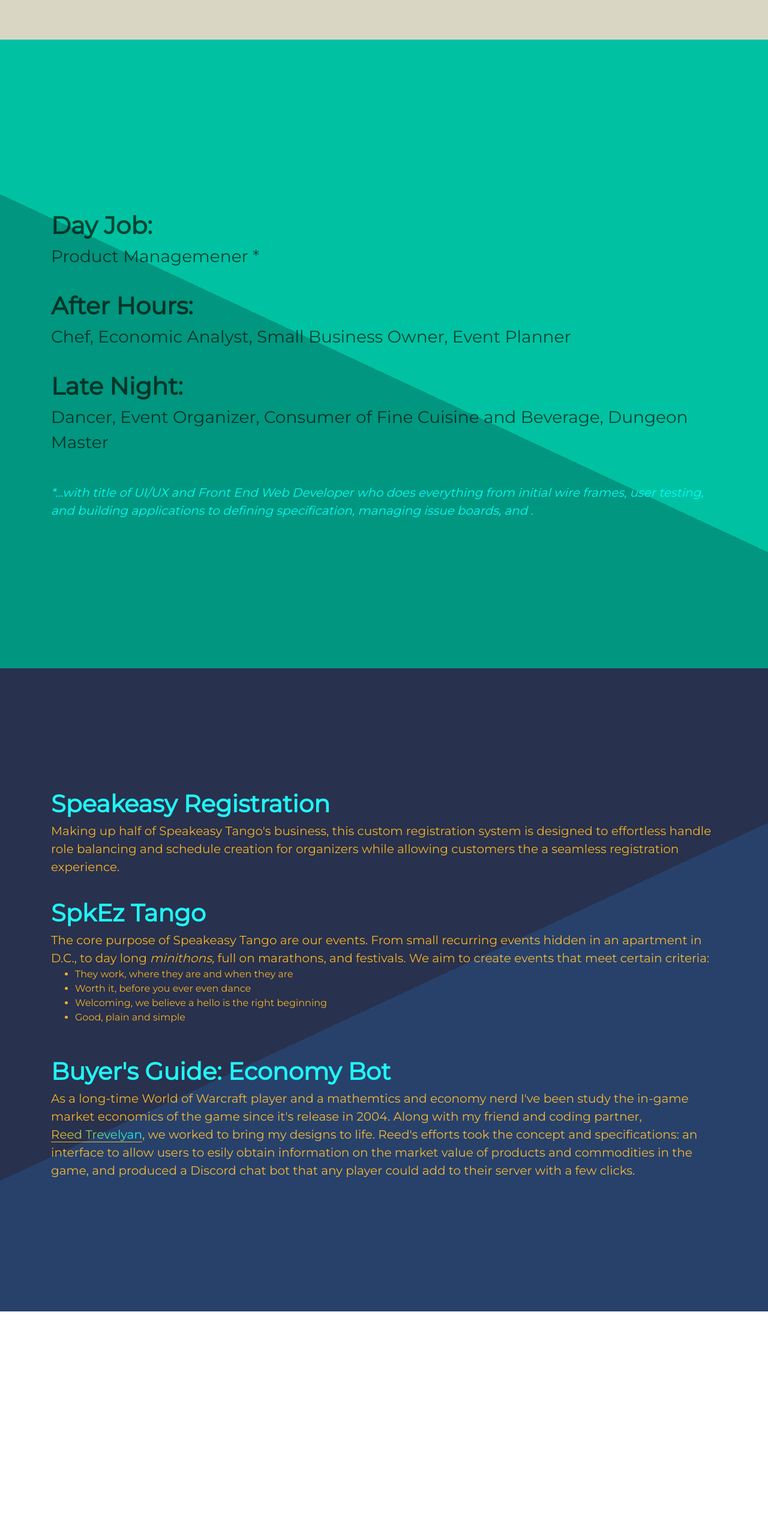
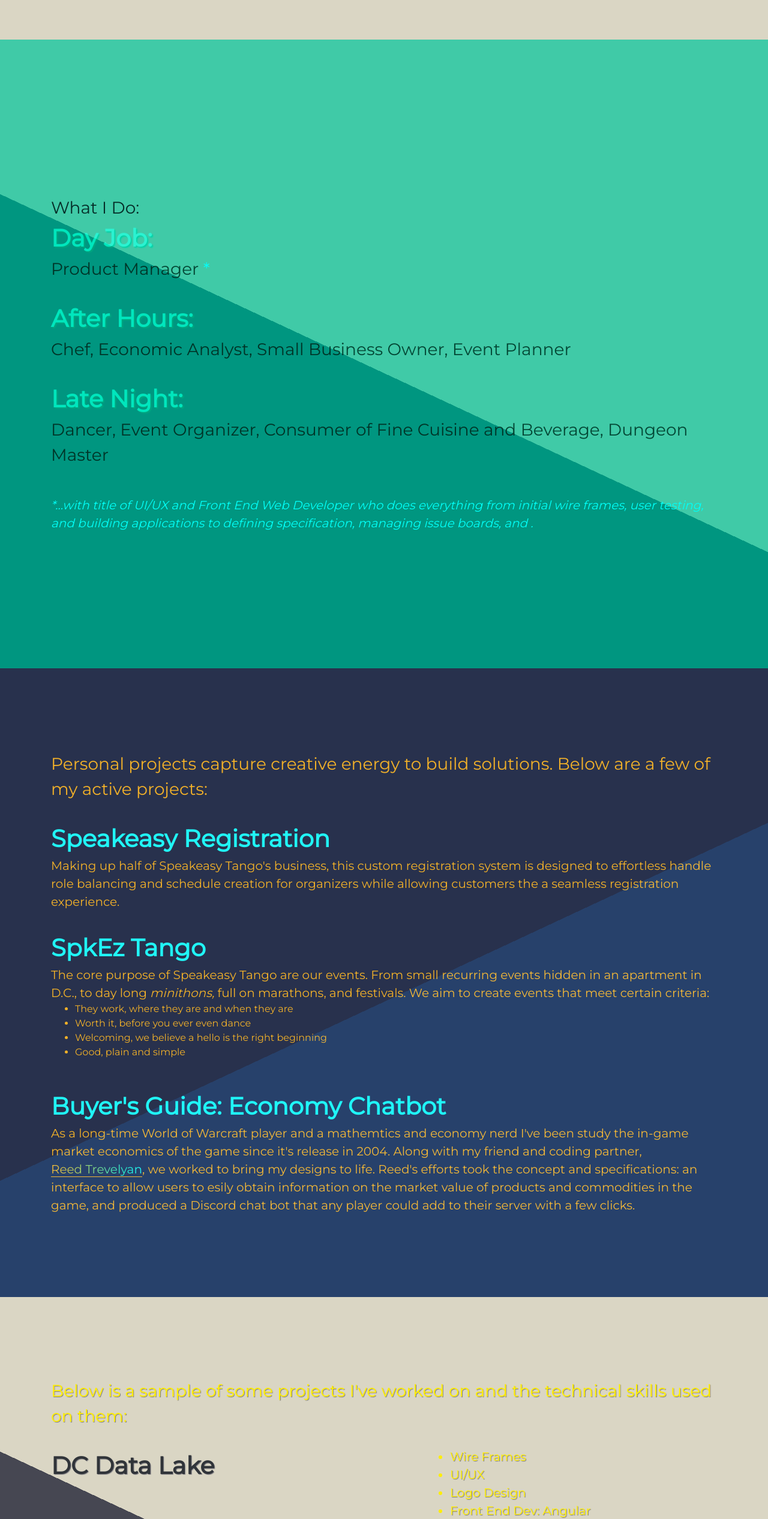
Before and after one commit to unlockedSound/chorvinsky_website, a React (Create React App) app: page / in a window 1280 px wide. Shown: the part 1038-3570 px from the top of the page at 60% size. Before the commit the page ends 3224 px from the top, so only its background shows below. Built offline with nearby package versions, Linux system fonts and the light colour scheme.

Commit message:
almost there, finish contact section; decide if I'm ditching nightmare entirely; fix text in projects

```diff
--- a/src/App.js
+++ b/src/App.js
@@ -32,12 +32,15 @@
                 <section className="about">
                     <div className="about__inside container-fluid">
                         <div className="container justify-content-center about__content">
+                            <div className="about__content__opener">
+                                What I Do:
+                            </div>
                             <div className="about__content__title">
                                 Day Job:
                             </div>
                             <div className="about__content__text">
-                                Product Managemener
-                                <span className="about__text--extra"> *</span>
+                                Product Manager
+                                <span className="about__content__text--extra"> *</span>
                             </div>
                             <div className="about__content__title">
                                 After Hours:
@@ -53,34 +56,39 @@
                             </div>
                             <div className="about__content__text__special about__content__text__special--extra">
                                 *&#8230;with title of UI/UX and Front End Web Developer who does everything from
-                                initial wire frames, user testing, and building applications to defining specification, managing issue boards, and .
+                                initial wire frames, user testing, and building applications to defining specification,
+                                managing issue boards, and .
                             </div>
                         </div>
                     </div>
                 </section>
 
-                <section className="projects">
-                    <div className="projects__inside container-fluid">
-                        <div className="projects__content container justify-content-center">
-                            <div className="projects__content__title">
+                <section className="personal">
+                    <div className="personal__inside container-fluid">
+                        <div className="personal__content container justify-content-center">
+                            <div className="personal__content__opener">
+                                Personal projects capture creative energy to build solutions. Below are a few of my
+                                active projects:
+                            </div>
+                            <div className="personal__content__title">
                                 Speakeasy Registration
                             </div>
-                            <div className="projects__content__text">
+                            <div className="personal__content__text">
                                 Making up half of Speakeasy Tango's business, this custom registration system is
                                 designed to
                                 effortless handle role balancing and schedule creation for organizers while allowing
                                 customers the a seamless registration experience.
                             </div>
 
-                            <div className="projects__content__title">
+                            <div className="personal__content__title">
                                 SpkEz Tango
                             </div>
-                            <div className="projects__content__text">
+                            <div className="personal__content__text">
                                 The core purpose of Speakeasy Tango are our events. From small recurring events hidden
                                 in an apartment in D.C., to day long <span
-                                className="projects__content__text--italics">minithons,</span> full on
+                                className="personal__content__text--italics">minithons,</span> full on
                                 marathons, and festivals. We aim to create events that meet certain criteria:
-                                <ul className="projects__content__text__list">
+                                <ul className="personal__content__text__list">
                                     <li>
                                         They work, where they are and when they are
                                     </li>
@@ -96,14 +104,15 @@
                                 </ul>
                             </div>
 
-                            <div className="projects__content__title">
-                                Buyer's Guide: Economy Bot
+                            <div className="personal__content__title">
+                                Buyer's Guide: Economy Chatbot
                             </div>
-                            <div className="projects__content__text">
+                            <div className="personal__content__text">
                                 As a long-time World of Warcraft player and a mathemtics and economy nerd I've been
                                 study the in-game market economics of the game since it's release in 2004. Along with my
                                 friend and coding partner, <a href="https://github.com/Heanthor"
-                                                              className="projects__content__text--link">Reed Trevelyan</a>, we
+                                                              className="personal__content__text--link">Reed
+                                Trevelyan</a>, we
                                 worked to
                                 bring my designs to life. Reed's efforts took the concept and specifications: an
                                 interface to allow users to esily obtain information on the market value of products and
@@ -116,24 +125,89 @@
                     </div>
                 </section>
 
-                {/*<div className="projects">*/}
-                {/*    <div className="col-12">*/}
-                {/*        Between work and hope I tend to keep myself busy with more than a few projects.*/}
-                {/*    </div>*/}
-                {/*    <div className="projects__dcGov"></div>*/}
+                <section className="projects">
+                    <div className="projects__inside">
+                        <div className="projects__content container justify-content-center">
+                            <div className="projects__content__opener">
+                                Below is a sample of some projects I've worked on and the technical skills used on them:
+                            </div>
+                            <div className="row">
+                                <div className="projects__content__work col-12 col-md-6">
+                                    DC Data Lake
+                                </div>
+                                <ul className="projects__content__skill__list col-12 offset-md-1 col-md-5">
+                                    <li className="projects__content__skill">Wire Frames</li>
+                                    <li className="projects__content__skill">UI/UX</li>
+                                    <li className="projects__content__skill">Logo Design</li>
+                                    <li className="projects__content__skill">Front End Dev: Angular</li>
+                                    <li className="projects__content__skill">HTML, SCSS, TypeScript</li>
+                                </ul>
+                            </div>
+                            <div className="row">
+                                <div className="projects__content__work col-12 col-md-6">
+                                    <a className="projects__content__work--link" href="http://crimecards.dc.gov/">DC
+                                        Crime Cards</a>
+                                </div>
+                                <ul className="projects__content__skill__list col-12 offset-md-1 col-md-5">
+                                    <li className="projects__content__skill">Wire Frames</li>
+                                    <li className="projects__content__skill">Mock Up</li>
+                                    <li className="projects__content__skill">UI/UX</li>
+                                    <li className="projects__content__skill">Symbology Design</li>
+                                    <li className="projects__content__skill">Front End Dev: Angular</li>
+                                    <li className="projects__content__skill">HTML, SCSS, TypeScript</li>
+                                </ul>
+                            </div>
+                            <div className="row">
+                                <div className="projects__content__work col-12 col-md-6">
+                                    <a className="projects__content__work--link" href="http://speakeasytango.com/">Speakeasy
+                                        Registration System</a>
+                                </div>
+                                <ul className="projects__content__skill__list col-12 offset-md-1 col-md-5">
+                                    <li className="projects__content__skill">Wire Frames</li>
+                                    <li className="projects__content__skill">Mock Up</li>
+                                    <li className="projects__content__skill">UI/UX</li>
+                                    <li className="projects__content__skill">Front End Dev: React</li>
+                                    <li className="projects__content__skill">User Testing</li>
+                                    <li className="projects__content__skill">HTML, SCSS, JavaScript</li>
+                                </ul>
+                            </div>
+                            <div className="row">
+                                <div className="projects__content__work col-12 col-md-6">
+                                    <a className="projects__content__work--link"
+                                       href="https://github.com/Heanthor/auctioneer-bot">Buyer's
+                                        Guide: Economy Chatbot</a>
+                                </div>
+                                <ul className="projects__content__skill__list col-12 offset-md-1 col-md-5">
+                                    <li className="projects__content__skill">Wire Frames</li>
+                                    <li className="projects__content__skill">UI/UX</li>
+                                    <li className="projects__content__skill">Python</li>
+                                    <li className="projects__content__skill">Economic Analysis</li>
+                                </ul>
+                            </div>
 
-                {/*    <div className="projects__spkez"></div>*/}
-                {/*    <div className="projects__bg"></div>*/}
-                {/*</div>*/}
+                        </div>
+                    </div>
+                </section>
 
-                {/*<section className="row atc">*/}
-                {/*</section>*/}
+                <section className="contact">
+                    <div className="contact__inside container-fluid">
+                        <div className="container justify-content-center contact__content">
 
-                {/*<section className="row undergrad">*/}
-                {/*</section>*/}
+                            <div className="contact__content__hire">
+                                I'm always looking for interesting projects and teams. If you think I could be a good
+                                fit for your <a className="contact__content__hire--link" href="">get in touch</a>.
+                            </div>
+                            <div className="contact__content__follow">
+                                Otherwise feel free to follow my work and check out Speakeasy Tango's newest projects
+                            </div>
+                            <div className="row">
+                                <a className="col-6 contact__content__connect">Github</a>
+                                <a className="col-6 contact__content__connect">SpkEz</a>
+                            </div>
 
-                {/*<section className="row dreamWizards">*/}
-                {/*</section>*/}
+                        </div>
+                    </div>
+                </section>
 
             </div>
         );
--- a/src/App.scss
+++ b/src/App.scss
@@ -41,9 +41,9 @@
 //$nightmare-tertiary:  #323130;
 //$nightmare-accent:    #00c2a3;
 
-$nightmare-tertiary: #00c2a3;
+$nightmare-tertiary: #40CAA7;
 $nightmare-primary: #052d28;
-$nightmare-accent: #323130;
+$nightmare-accent: #55E1BD;
 $nightmare-secondary: #009680;
 
 @mixin nightmare__gradient--internal() {
@@ -111,8 +111,8 @@
   justify-content: center;
 }
 
-@mixin content-spacer{
-  padding:{
+@mixin content-spacer {
+  padding: {
     top: 2rem;
   }
 }
@@ -260,8 +260,15 @@
   &__content {
     @include content-spacer;
 
+    &__opener {
+      color: $nightmare-primary;
+      font-size: $med-text;
+
+    }
+
     &__title {
-      @include title-style($nightmare-primary, $large-text);
+      @include title-style($nightmare-accent, $large-text);
+      text-shadow: 2px 2px 2px $nightmare-secondary;
     }
 
     &__text {
@@ -284,8 +291,8 @@
 
 }
 
-.projects {
-  @include section-spacer(last);
+.personal {
+  @include section-spacer(other);
   @include secondary-text();
   @include background-gradient($horizontal, $naut-tertiary, $naut-secondary);
 
@@ -295,6 +302,15 @@
   }
   &__content {
     @include content-spacer;
+
+    &__section {
+      color: #4e8de1;
+      font-size: $med-text;
+    }
+
+    &__opener {
+      @include text-style($naut-primary, $med-text);
+    }
 
     &__title {
       @include title-style($naut-accent, $large-text);
@@ -312,6 +328,7 @@
         font: {
           size: initial;
         }
+
       }
 
       &--link {
@@ -330,3 +347,102 @@
   }
 
 }
+
+.projects {
+  @include section-spacer(other);
+  @include secondary-text();
+  @include background-gradient($horizontal, $serika-secondary, $serika-tertiary);
+
+  &__inside {
+    @include background-gradient($left-to-right, $serika-secondary, $serika-tertiary);
+    @include inside-section();
+  }
+  &__content {
+    @include content-spacer;
+    text-shadow: 1px 1px 1px $serika-tertiary;
+
+    &__opener {
+      @include text-style($serika-primary, $med-text);
+    }
+
+    &__work {
+      @include title-style($serika-accent, $large-text);
+
+      &--link {
+        background: linear-gradient($right-to-left, $serika-primary, $serika-secondary);
+        -webkit-background-clip: text;
+        -webkit-text-fill-color: transparent;
+        border-bottom: 1px solid $serika-primary;
+        text-shadow: none;
+
+        &:hover {
+          border-bottom: 1px solid $serika-secondary;
+          text-decoration: none;
+        }
+      }
+
+    }
+
+    &__skill {
+      @include text-style($serika-primary, $sm-ish-text);
+      padding-bottom: 0;
+
+      &__list {
+
+      }
+
+      &--link {
+        background: linear-gradient(to left, $serika-primary, $serika-secondary);
+        -webkit-background-clip: text;
+        -webkit-text-fill-color: transparent;
+        border-bottom: 1px solid $serika-primary;
+
+        &:hover {
+          border-bottom: 1px solid $serika-secondary;
+        }
+
+      }
+    }
+  }
+}
+
+.contact {
+  @include section-spacer(last);
+  @include secondary-text();
+  @include background-gradient($horizontal, $naut-tertiary, $naut-secondary);
+
+  &__inside {
+    @include background-gradient($right-to-left, $naut-tertiary, $naut-secondary);
+    @include inside-section();
+  }
+
+  &__content {
+    @include content-spacer;
+
+    &__hire {
+      color: $nightmare-primary;
+      font-size: $sm-ish-text;
+
+      &--link{
+        background: linear-gradient(to left, $nightmare-accent, $nightmare-secondary);
+        -webkit-background-clip: text;
+        -webkit-text-fill-color: transparent;
+        white-space: nowrap;
+        border-bottom: 1px solid $naut-primary;
+      }
+
+    }
+
+    &__follow {
+      @include text-style($nightmare-primary, $med-text);
+      @include extra-text;
+    }
+
+    &__connect {
+      @include text-style($nightmare-primary, $med-text);
+      @include extra-text;
+    }
+
+  }
+
+}
```
